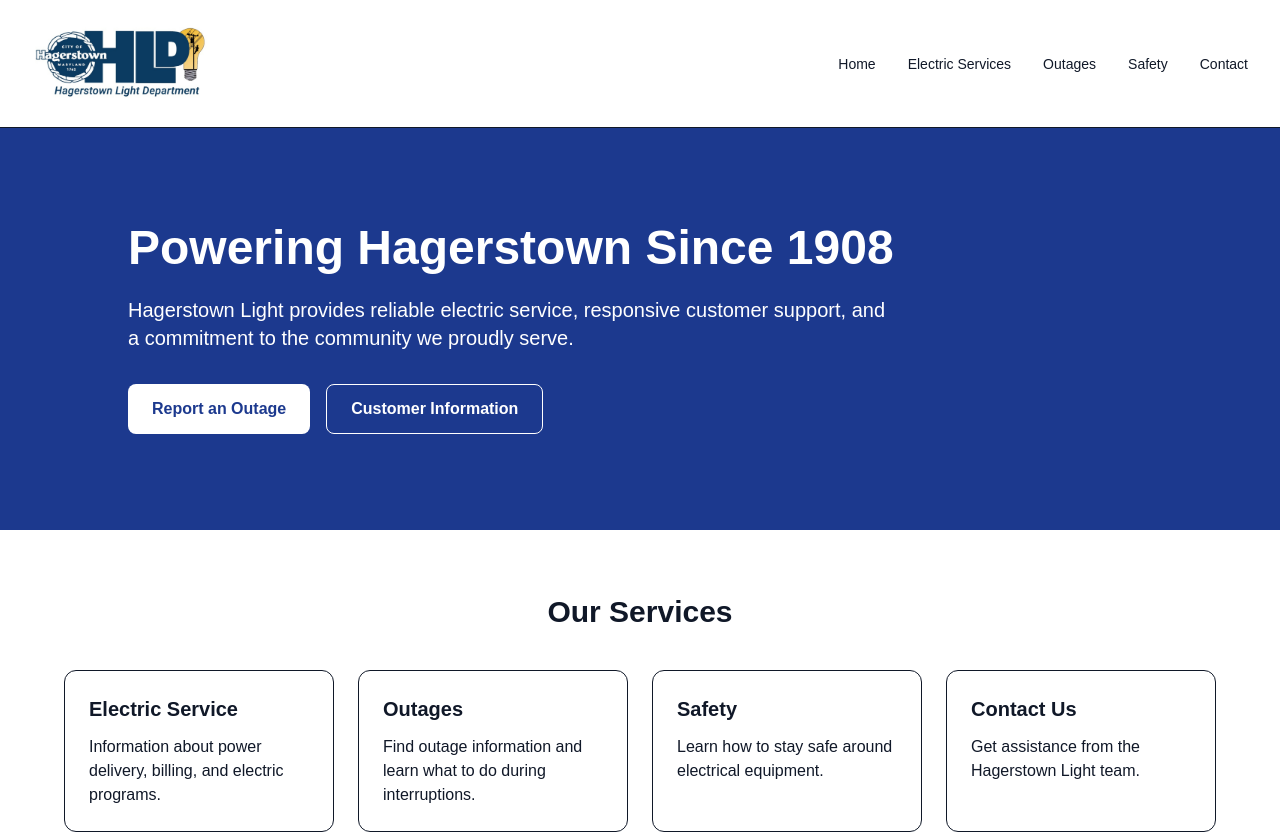
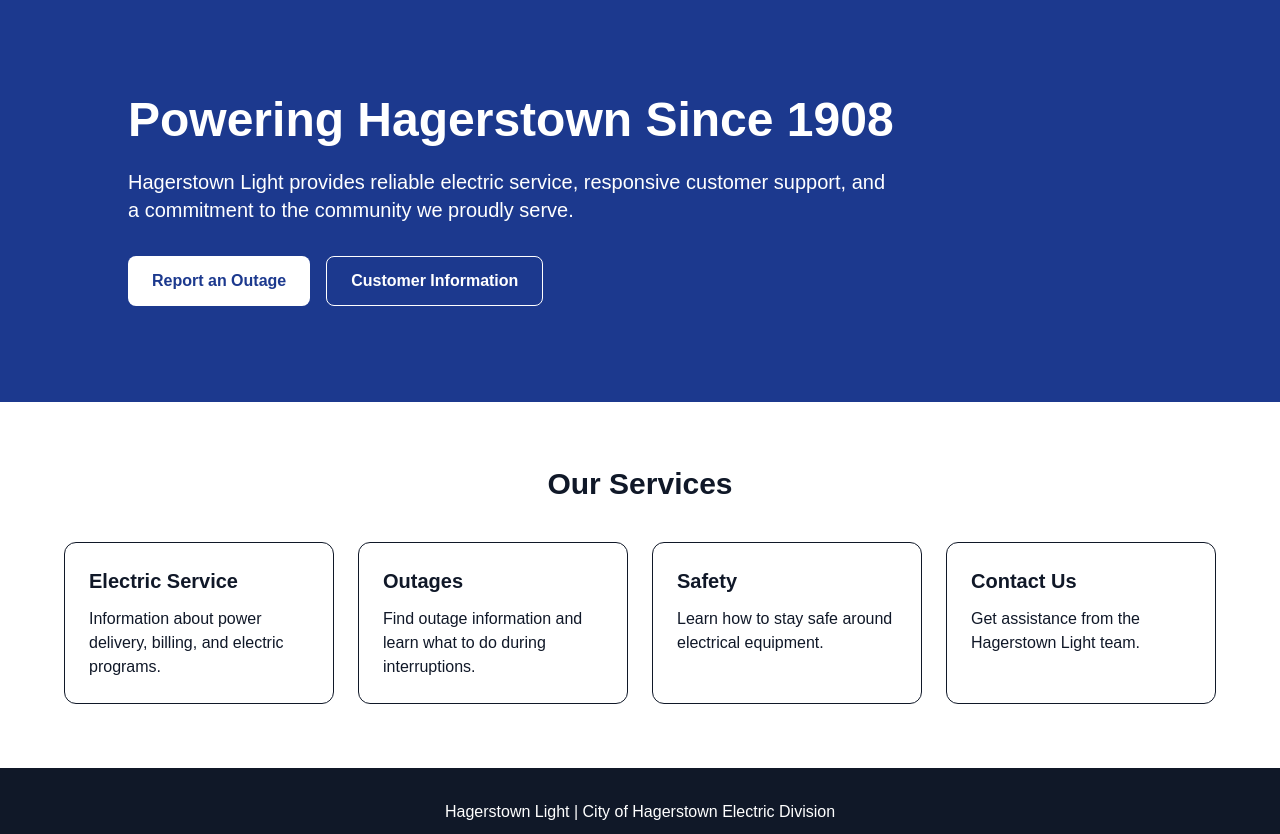
Before and after one commit to clinemichael/hagerstown-light-website, a Next.js app: page / in a window 1280 px wide. Shown: the top 834 px of the page. Built offline with nearby package versions, Linux system fonts and the light colour scheme.

Commit message:
Create reusable footer component

```diff
--- a/app/page.tsx
+++ b/app/page.tsx
@@ -1,29 +1,12 @@
 import Image from "next/image";
+import Header from "@/components/Header";
+import Footer from "@/components/Footer";
+
 
 export default function Home() {
   return (
     <main className="min-h-screen bg-white text-gray-900">
-
-      {/* Header */}
-      <header className="flex items-center justify-between px-8 py-5 border-b">
-        <div className="flex items-center">
-          <Image
-            src="/logo.jpg"
-            alt="Hagerstown Light Logo"
-            width={180}
-            height={80}
-          />
-        </div>
-
-        <nav className="hidden md:flex gap-8 text-sm font-medium">
-          <a href="#">Home</a>
-          <a href="#">Electric Services</a>
-          <a href="#">Outages</a>
-          <a href="#">Safety</a>
-          <a href="#">Contact</a>
-        </nav>
-      </header>
-
+      <header />
 
       {/* Hero Section */}
       <section className="bg-blue-900 text-white px-8 py-24">
@@ -102,13 +85,7 @@
 
       </section>
 
-
-      {/* Footer */}
-      <footer className="bg-gray-900 text-white px-8 py-8 text-center">
-        <p>
-          Hagerstown Light | City of Hagerstown Electric Division
-        </p>
-      </footer>
+<Footer />
 
     </main>
   );
--- /dev/null
+++ b/components/Footer.tsx
@@ -0,0 +1,9 @@
+export default function Footer() {
+  return (
+    <footer className="bg-gray-900 text-white px-8 py-8 text-center">
+      <p>
+        Hagerstown Light | City of Hagerstown Electric Division
+      </p>
+    </footer>
+  );
+}
```
